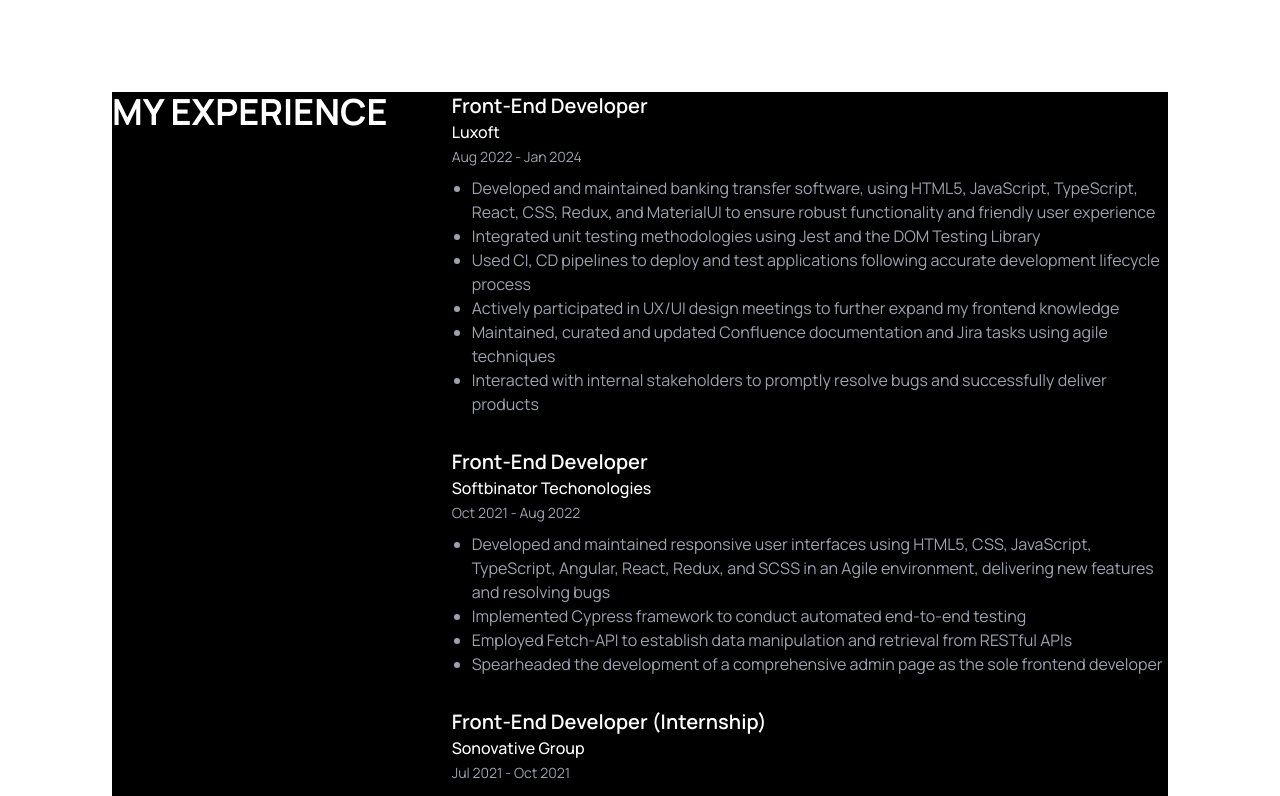
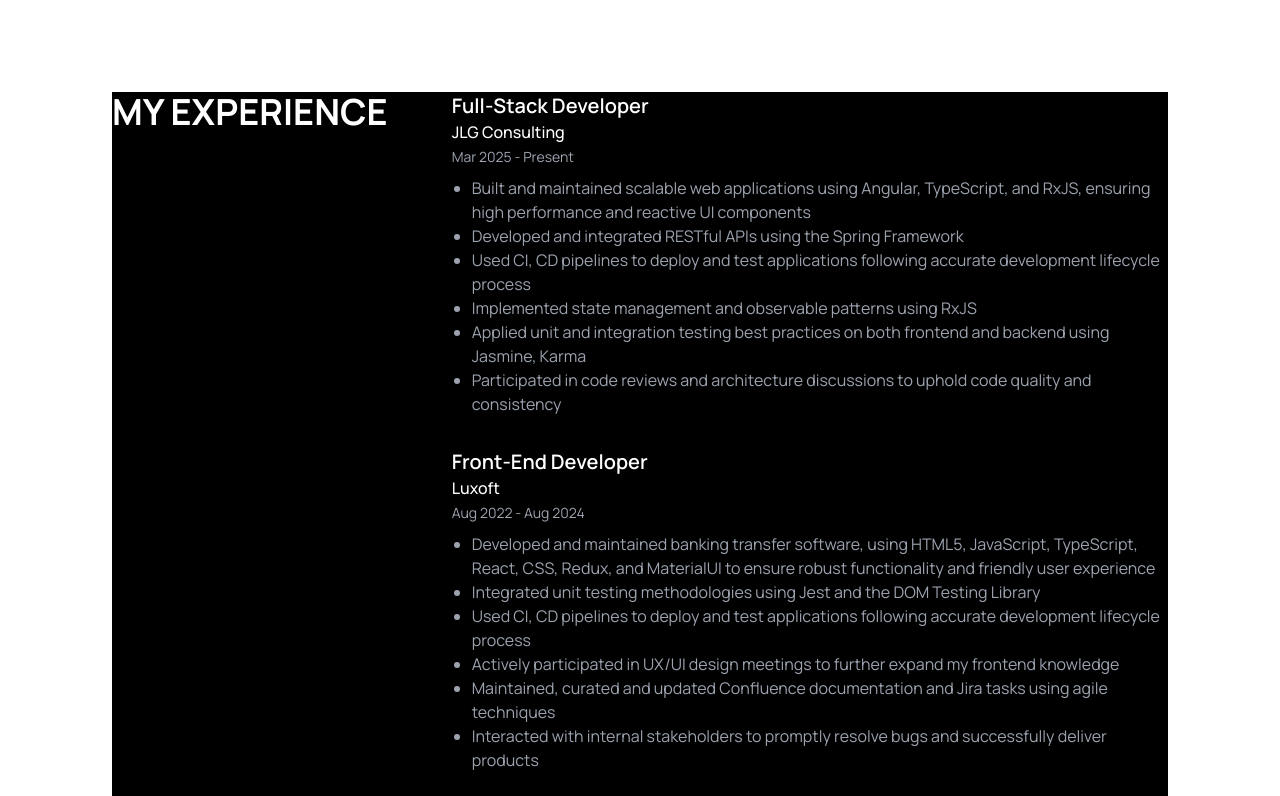
Before and after one commit to iataand/portfolio-website, a Next.js app: page / in a window 1280 px wide. Shown: the part 420-1216 px from the top of the page. Built offline with nearby package versions, Linux system fonts and the light colour scheme.

Commit message:
update with latest work experience

```diff
--- a/src/components/experience-card.tsx
+++ b/src/components/experience-card.tsx
@@ -1,6 +1,67 @@
 import React from "react";
 
 const experiences = [
+  {
+    role: "Full-Stack Developer",
+    company: "JLG Consulting",
+    date: "Mar 2025 - Present",
+    description: (
+      <ul className="list-disc pl-5">
+        <li>
+          Built and maintained scalable web applications using Angular, TypeScript, and RxJS, ensuring high performance and reactive UI components
+        </li>
+        <li>
+          Developed and integrated RESTful APIs using the Spring Framework
+        </li>
+        <li>
+          Used CI, CD pipelines to deploy and test applications following accurate development lifecycle process
+        </li>
+        <li>
+          Implemented state management and observable patterns using RxJS
+        </li>
+        <li>
+          Applied unit and integration testing best practices on both frontend and backend using Jasmine, Karma
+        </li>
+        <li>
+          Participated in code reviews and architecture discussions to uphold code quality and consistency
+        </li>
+      </ul>
+    ),
+  },
+  {
+    role: "Front-End Developer",
+    company: "Luxoft",
+    date: "Aug 2022 - Aug 2024",
+    description: (
+      <ul className="list-disc pl-5">
+        <li>
+          Developed and maintained banking transfer software, using HTML5,
+          JavaScript, TypeScript, React, CSS, Redux, and MaterialUI to ensure
+          robust functionality and friendly user experience
+        </li>
+        <li>
+          Integrated unit testing methodologies using Jest and the DOM Testing
+          Library
+        </li>
+        <li>
+          Used CI, CD pipelines to deploy and test applications following
+          accurate development lifecycle process
+        </li>
+        <li>
+          Actively participated in UX/UI design meetings to further expand my
+          frontend knowledge
+        </li>
+        <li>
+          Maintained, curated and updated Confluence documentation and Jira
+          tasks using agile techniques
+        </li>
+        <li>
+          Interacted with internal stakeholders to promptly resolve bugs and
+          successfully deliver products
+        </li>
+      </ul>
+    ),
+  },
   {
     role: "Front-End Developer",
     company: "Luxoft",
```
